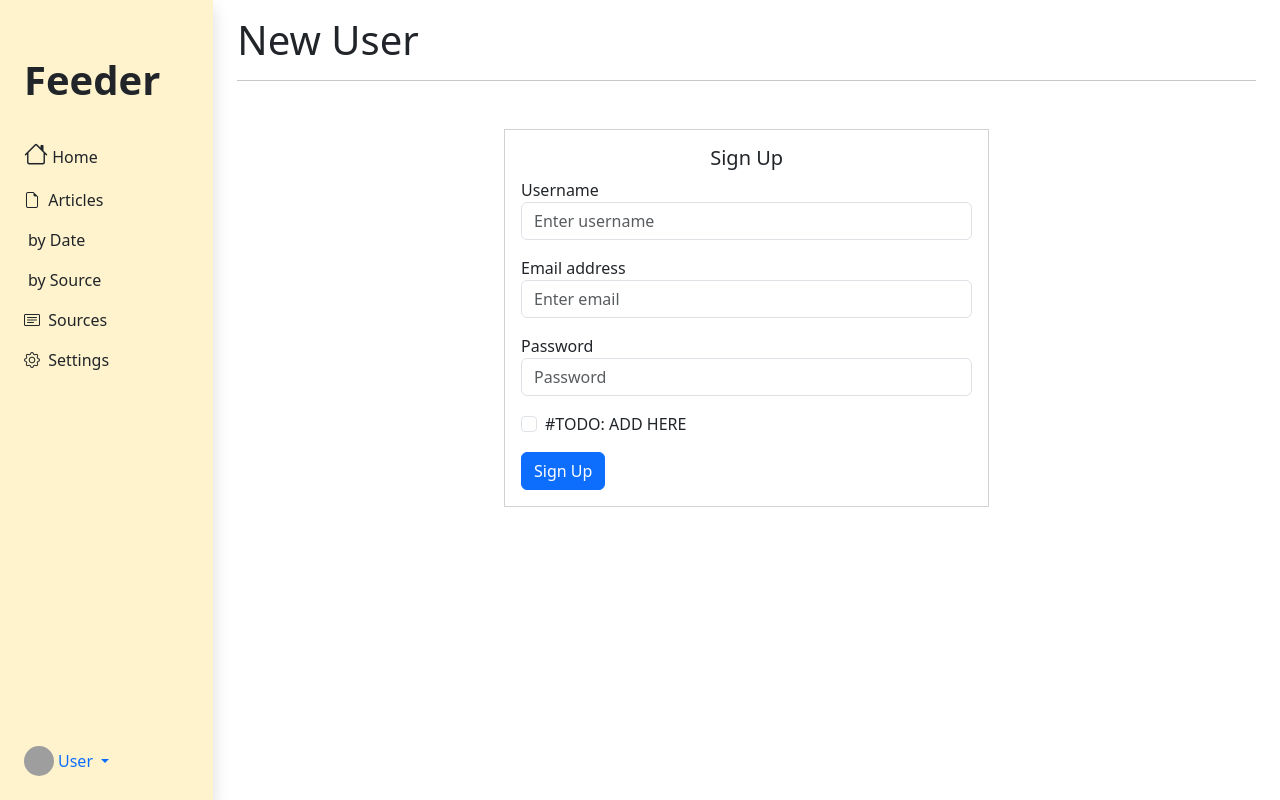
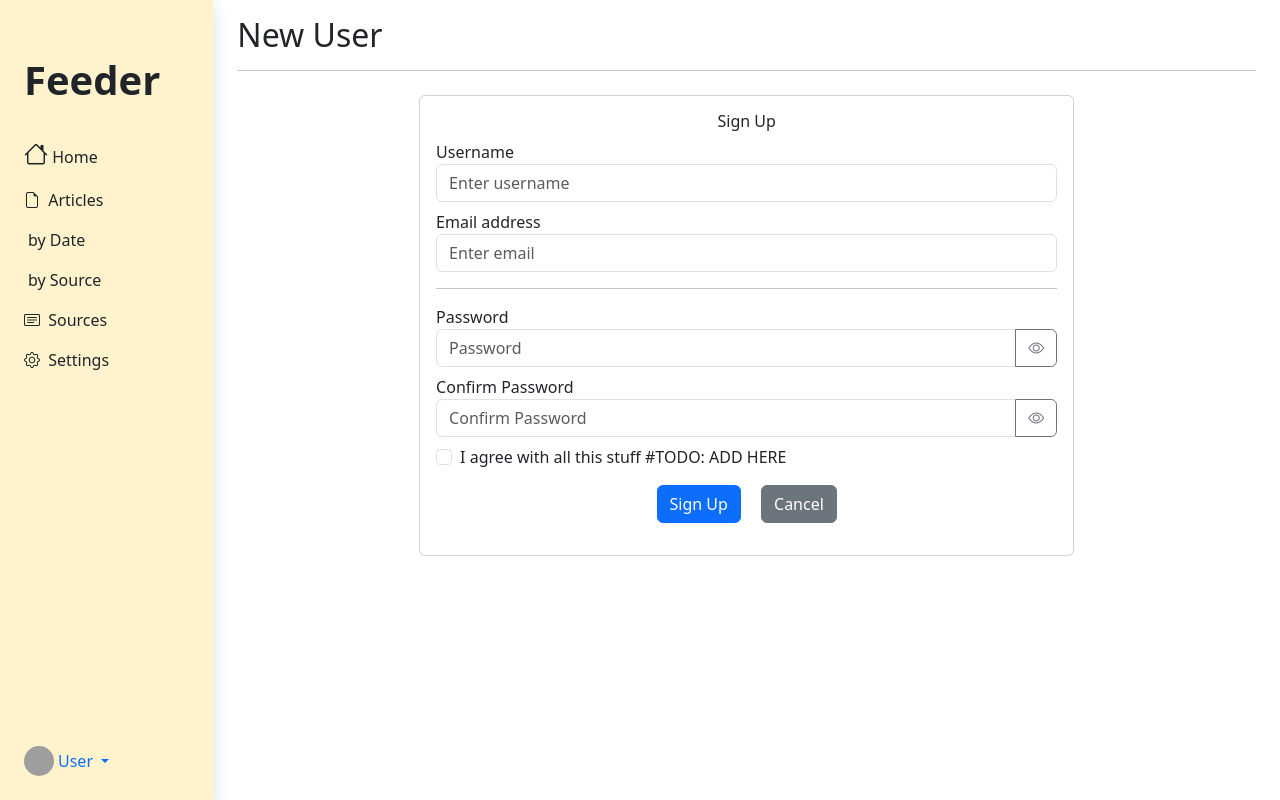
Before and after one commit to bhunao/rss_feeder, a Python web app: template src/template/pages/signup.html in a window 1280 px wide. Run offline with Jinja, Linux system fonts and the light colour scheme; the template is opened without the code that fills it, so the values that code supplies are empty; grey boxes are pictures that could not be loaded.

Commit message:
UPD: signup page with improved layout and password visibility

```diff
--- a/src/template/pages/signup.html
+++ b/src/template/pages/signup.html
@@ -1,34 +1,52 @@
 {% extends "base.html" %}
 {% block content %}
 
-<h1>New User</h1>
+<h2>New User</h1>
 
 <hr>
 
-<div class="container mt-5">
+<div class="container mt-4">
     <div class="row justify-content-center">
-        <div class="col-md-6">
-            <div class="card rounded-0">
+        <div class="col-md-8">
+            <div class="card rounded1">
                 <div class="card-body">
-                    <h5 class="card-title text-center">Sign Up</h5>
+                    <h6 class="card-title text-center">Sign Up</h5>
                     <form>
-                        <div class="form-group mb-3">
+                        <div class="form-group mb-2">
                             <label for="username">Username</label>
                             <input type="text" class="form-control" id="username" placeholder="Enter username">
                         </div>
-                        <div class="form-group mb-3">
+                        <div class="form-group mb-2">
                             <label for="email">Email address</label>
                             <input type="email" class="form-control" id="email" placeholder="Enter email">
                         </div>
-                        <div class="form-group mb-3">
+                        <hr>
+                        <div class="form-group mb-2">
                             <label for="password">Password</label>
-                            <input type="password" class="form-control" id="password" placeholder="Password">
+                            <div class="input-group mb-2">
+                                <input id="password" type="password" class="form-control" placeholder="Password" aria-label="Password" aria-describedby="show-password">
+                                <button class="btn btn-outline-secondary bi bi-eye" type="button" id="show-password"></button>
+                            </div>
                         </div>
-                        <div class="mb-3 form-check">
-                            <input type="checkbox" class="form-check-input" id="exampleCheck1">
-                            <label class="form-check-label" for="exampleCheck1">#TODO: ADD HERE</label>
+                        <div class="form-group mb-2">
+                            <label for="confirm-password">Confirm Password</label>
+                            <div class="input-group mb-2">
+                                <input id="confirm-password" type="password" class="form-control" placeholder="Confirm Password" aria-label="Confirm Password" aria-describedby="show-password">
+                                <button class="btn btn-outline-secondary bi bi-eye" type="button" id="show-password"></button>
+                            </div>
                         </div>
-                        <button type="submit" class="btn btn-primary btn-block">Sign Up</button>
+
+                        <div class="form-check mb-2">
+                            <input type="checkbox" class="form-check-input" id="exampleCheck2">
+                            <label class="form-check-label" for="exampleCheck2">I agree with all this stuff #TODO: ADD HERE</label>
+                        </div>
+
+                        <div class="text-center m-2">
+                            <button type="submit" class="btn btn-primary m-2">Sign Up</button>
+                            <button type="submit" class="btn btn-secondary m-2">Cancel</button>
+                        </div>
+
+
                     </form>
                 </div>
             </div>
```
